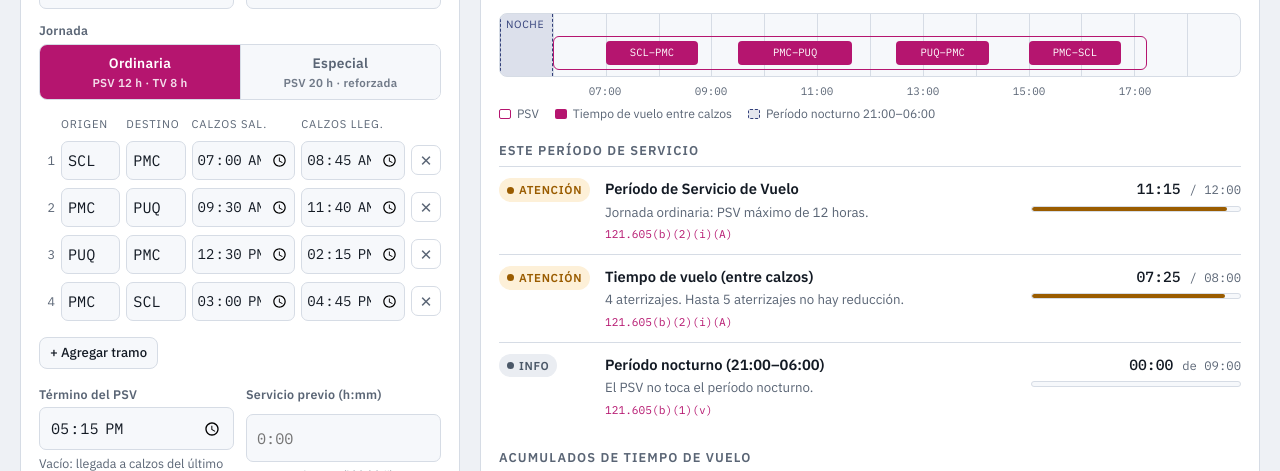
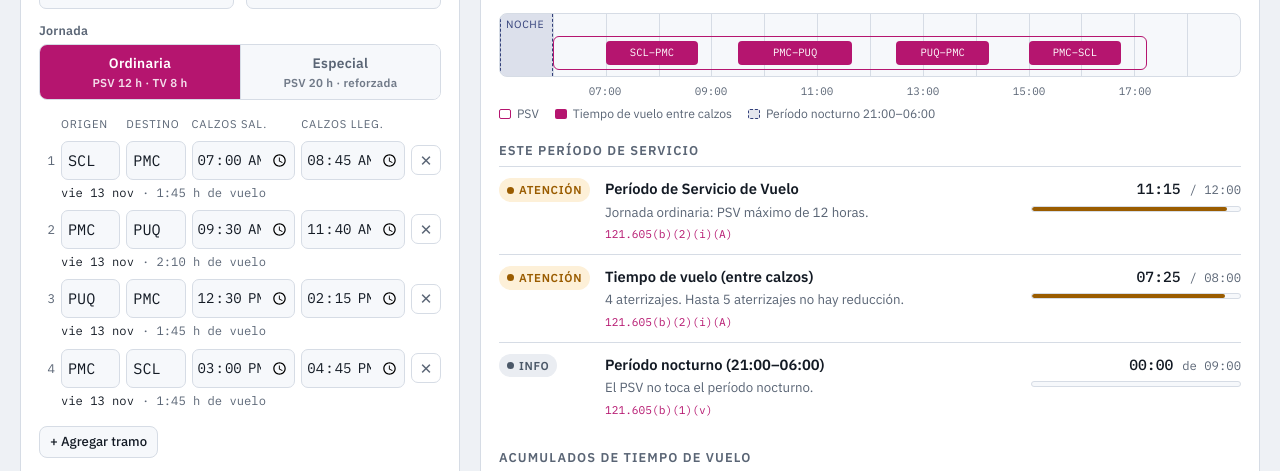
Before and after one commit to Lemans47/Calculadora-tiempo-servicio-, a plain HTML site: page index.html in a window 1280 px wide. Shown: the part 250-721 px from the top of the page. Drawn offline with nearby package versions, Linux system fonts and the light colour scheme.

Commit message:
Mostrar el día de cada tramo y del término del PSV
Debajo de cada tramo se ve el día de salida y llegada, la duración y un
indicador +1 día cuando pasa la medianoche. El service worker pasa a red
primero para que página y lógica se actualicen juntas.

Co-Authored-By: Claude Opus 5.5 <noreply@anthropic.com>
Claude-Session: https://claude.ai/code/session_011532w8iwBnwYgNoLHe1GHE

```diff
--- a/calc.js
+++ b/calc.js
@@ -190,6 +190,30 @@
       inicioNocturno: enPeriodoNocturno(inicio),
       dias: diasDe(inicio, fin)
     };
+  }
+
+  /*
+   * Ubica cada hora del formulario en su día, con la misma regla que construir():
+   * si una hora es menor que la anterior, pasa al día siguiente. Tolera campos vacíos
+   * (quedan en null) para poder mostrar el día mientras se completa el formulario.
+   */
+  function secuencia(entrada) {
+    var base = parseFecha(entrada.fecha);
+    var prev = null;
+    function paso(v) {
+      var h = parseHora(v);
+      if (h == null || base == null) return null;
+      var t = prev == null ? base + h : dia(prev) * DIA + h;
+      if (prev != null && t < prev) t += DIA;
+      prev = t;
+      return t;
+    }
+    var res = { base: base == null ? null : dia(base), presentacion: paso(entrada.presentacion), tramos: [], fin: null };
+    (entrada.tramos || []).forEach(function (t) {
+      res.tramos.push({ salida: paso(t.salida), llegada: paso(t.llegada) });
+    });
+    if (entrada.fin && String(entrada.fin).trim()) res.fin = paso(entrada.fin);
+    return res;
   }
 
   function diasDe(t0, t1) {
@@ -530,6 +554,7 @@
   return {
     LIMITES: LIMITES,
     construir: construir,
+    secuencia: secuencia,
     evaluar: evaluar,
     tvPorDia: tvPorDia,
     nochesTocadas: nochesTocadas,
--- a/index.html
+++ b/index.html
@@ -137,12 +137,18 @@ input:hover, select:hover, textarea:hover { border-color: var(--muted); }
 .leg .n { font-family: var(--f-mono); font-size: 0.78rem; color: var(--muted); text-align: right; }
 .leg input[type="text"] { text-transform: uppercase; padding: 7px 6px; }
 .leg input[type="time"] { padding: 7px 4px; font-size: 0.88rem; }
+.leg-day { grid-column: 2 / 6; display: flex; flex-wrap: wrap; align-items: center; gap: 4px 8px; font-family: var(--f-mono); font-size: 0.76rem; color: var(--muted); margin-top: -2px; }
+.leg-day:empty { display: none; }
+.leg-day .dd { color: var(--ink); }
+.leg-day .plus { color: var(--accent); border: 1px solid currentColor; border-radius: 999px; padding: 0 7px; font-size: 0.7rem; font-family: var(--f-body); font-weight: 600; }
+.fin-day { font-family: var(--f-mono); font-size: 0.78rem; color: var(--ink); }
 .leg-head { font-size: 0.7rem; text-transform: uppercase; letter-spacing: 0.08em; color: var(--muted); }
 .leg-head span:first-child { visibility: hidden; }
 @media (max-width: 520px) {
   .leg { grid-template-columns: 16px minmax(0, 1fr) minmax(0, 1fr) 30px; row-gap: 4px; padding-bottom: 6px; border-bottom: 1px dashed var(--line); }
   .leg .l-s { grid-column: 2; grid-row: 2; }
   .leg .l-l { grid-column: 3; grid-row: 2; }
+  .leg .leg-day { grid-column: 2 / 4; grid-row: 3; margin-top: 0; }
   .leg-head { display: none; }
   .leg input[type="time"] { font-size: 0.95rem; }
   .legs::before { content: "Origen · Destino / calzos salida · llegada"; font-size: 0.72rem; color: var(--muted); text-transform: uppercase; letter-spacing: 0.06em; }
@@ -313,6 +319,7 @@ details.backup[open] summary { margin-bottom: 10px; }
         <div class="field">
           <label for="f-fin">Término del PSV</label>
           <input type="time" id="f-fin">
+          <span class="fin-day" id="fin-day" aria-live="polite"></span>
           <span class="hint">Vacío: llegada a calzos del último tramo.</span>
         </div>
         <div class="field">
@@ -490,7 +497,8 @@ details.backup[open] summary { margin-bottom: 10px; }
       '<input type="text" maxlength="4" class="l-d" aria-label="Destino" placeholder="ANF" value="' + esc(t.destino) + '">' +
       '<input type="time" class="l-s" aria-label="Salida de calzos" value="' + esc(t.salida) + '">' +
       '<input type="time" class="l-l" aria-label="Llegada a calzos" value="' + esc(t.llegada) + '">' +
-      '<button type="button" class="icon-btn" aria-label="Quitar tramo" title="Quitar tramo">✕</button>';
+      '<button type="button" class="icon-btn" aria-label="Quitar tramo" title="Quitar tramo">✕</button>' +
+      '<div class="leg-day" aria-live="polite"></div>';
     div.querySelector('button').addEventListener('click', function () { div.remove(); numerar(); actualizar(); });
     return div;
   }
@@ -563,8 +571,45 @@ details.backup[open] summary { margin-bottom: 10px; }
     return state.registro.filter(function (e) { return e.id !== excluirId; }).map(D.construir).filter(function (s) { return !s.errores; });
   }
 
+  /* Día calculado de cada tramo y del término del PSV */
+  var MES3 = ['ene', 'feb', 'mar', 'abr', 'may', 'jun', 'jul', 'ago', 'sep', 'oct', 'nov', 'dic'];
+  function diaCorto(t) {
+    var dt = new Date(D.dia(t) * D.DIA * 60000);
+    return DIAS[dt.getUTCDay()] + ' ' + dt.getUTCDate() + ' ' + MES3[dt.getUTCMonth()];
+  }
+  function chipDias(t, base) {
+    var n = D.dia(t) - base;
+    return n > 0 ? ' <span class="plus" title="Días después de la presentación">+' + n + (n === 1 ? ' día' : ' días') + '</span>' : '';
+  }
+  function renderDias(entrada) {
+    var sq = D.secuencia(entrada);
+    var rows = $('legs').querySelectorAll('.leg:not(.leg-head)');
+    rows.forEach(function (r, i) {
+      var t = sq.tramos[i] || {};
+      var box = r.querySelector('.leg-day');
+      var html = '';
+      if (t.salida != null) {
+        html = '<span class="dd">' + diaCorto(t.salida) + '</span>';
+        if (t.llegada != null && D.dia(t.llegada) !== D.dia(t.salida)) {
+          html += '→ <span class="dd">' + diaCorto(t.llegada) + '</span>';
+        }
+        if (t.llegada != null) html += '<span>· ' + durTxt(t.llegada - t.salida) + ' h de vuelo</span>';
+        html += chipDias(t.llegada != null ? t.llegada : t.salida, sq.base);
+      } else if (t.llegada != null) {
+        html = '<span>llega</span> <span class="dd">' + diaCorto(t.llegada) + '</span>' + chipDias(t.llegada, sq.base);
+      }
+      box.innerHTML = html;
+    });
+    var finT = sq.fin;
+    if (finT == null) {
+      for (var j = sq.tramos.length - 1; j >= 0; j--) { if (sq.tramos[j].llegada != null) { finT = sq.tramos[j].llegada; break; } }
+    }
+    $('fin-day').innerHTML = finT != null ? diaCorto(finT) + ' · ' + hm(D.horaDelDia(finT)) + chipDias(finT, sq.base) : '';
+  }
+
   function actualizar() {
     var entrada = leerFormulario();
+    if (D.secuencia) renderDias(entrada);
     var errs = [];
     if (isNaN(entrada.servicioPrevio)) errs.push('El servicio previo debe tener el formato h:mm.');
     if (entrada.alMando !== null && isNaN(entrada.alMando)) errs.push('Las horas al mando deben tener el formato h:mm.');
```
Also changed, not shown: sw.js (+5 -8 lines), test/calc.test.js (+15 -0 lines).
